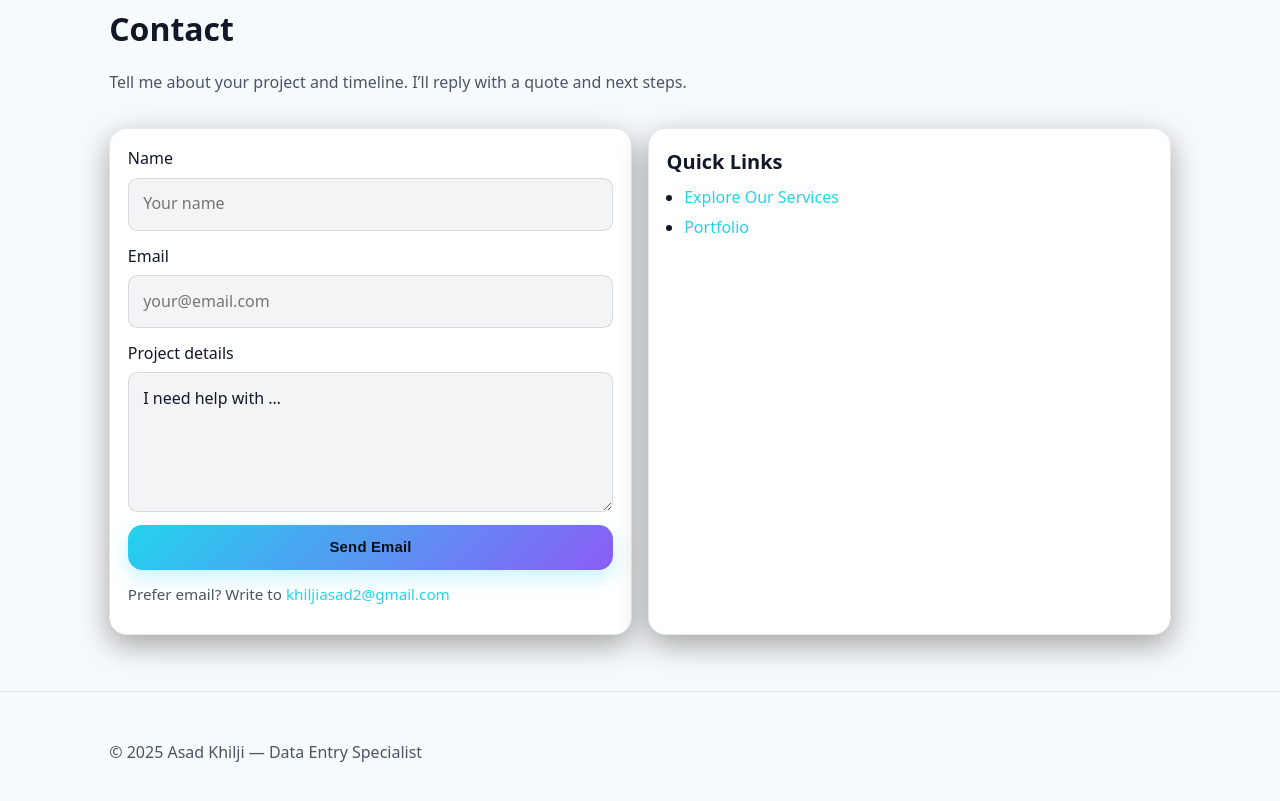
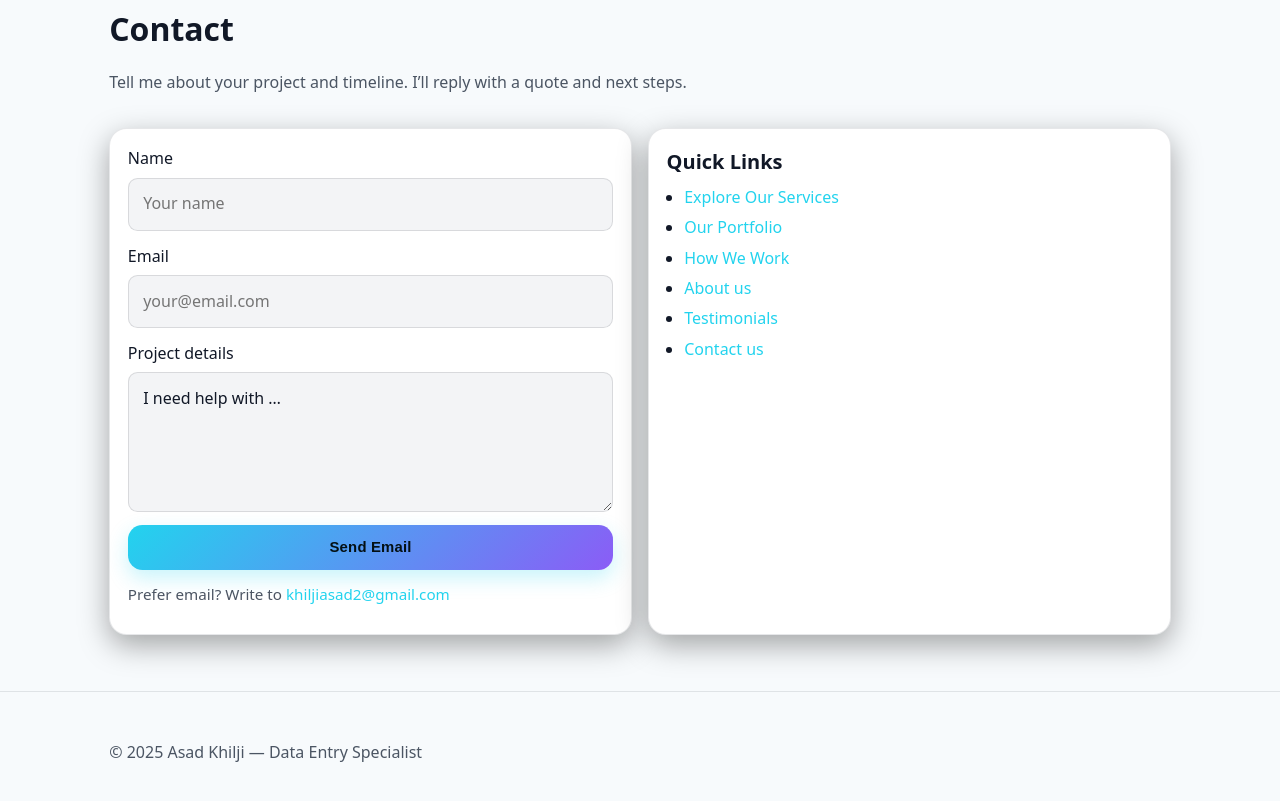
Before and after one commit to asad-khilji/data-entry, a plain HTML site: page index.html in a window 1280 px wide. Shown: the part 4170-4971 px from the top of the page. Drawn offline with Linux system fonts and the light colour scheme.

Commit message:
Update index.html

```diff
--- a/index.html
+++ b/index.html
@@ -299,7 +299,11 @@
             <h3>Quick Links</h3>
             <ul>
               <li><a href="#services">Explore Our Services</a></li>
-              <li><a href="https://asad-khilji.github.io/Portfolio">Portfolio</a></li>
+              <li><a href="https://asad-khilji.github.io/Portfolio">Our Portfolio</a></li>
+              <li><a href="#process">How We Work</a></li>
+              <li><a href="#about">About us</a></li>
+              <li><a href="#testimonials">Testimonials</a></li>
+              <li><a href="#contact">Contact us</a></li>
             </ul>
           </div>
         </div>
```
